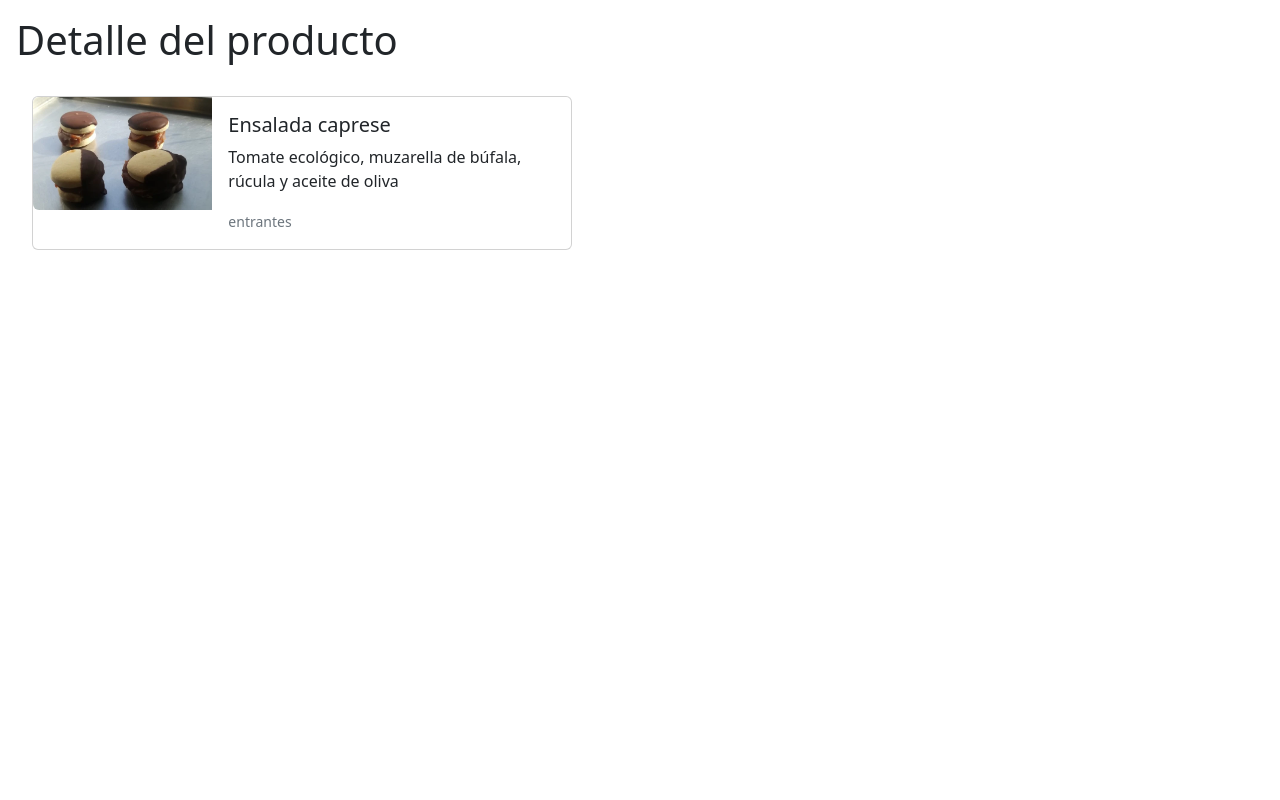
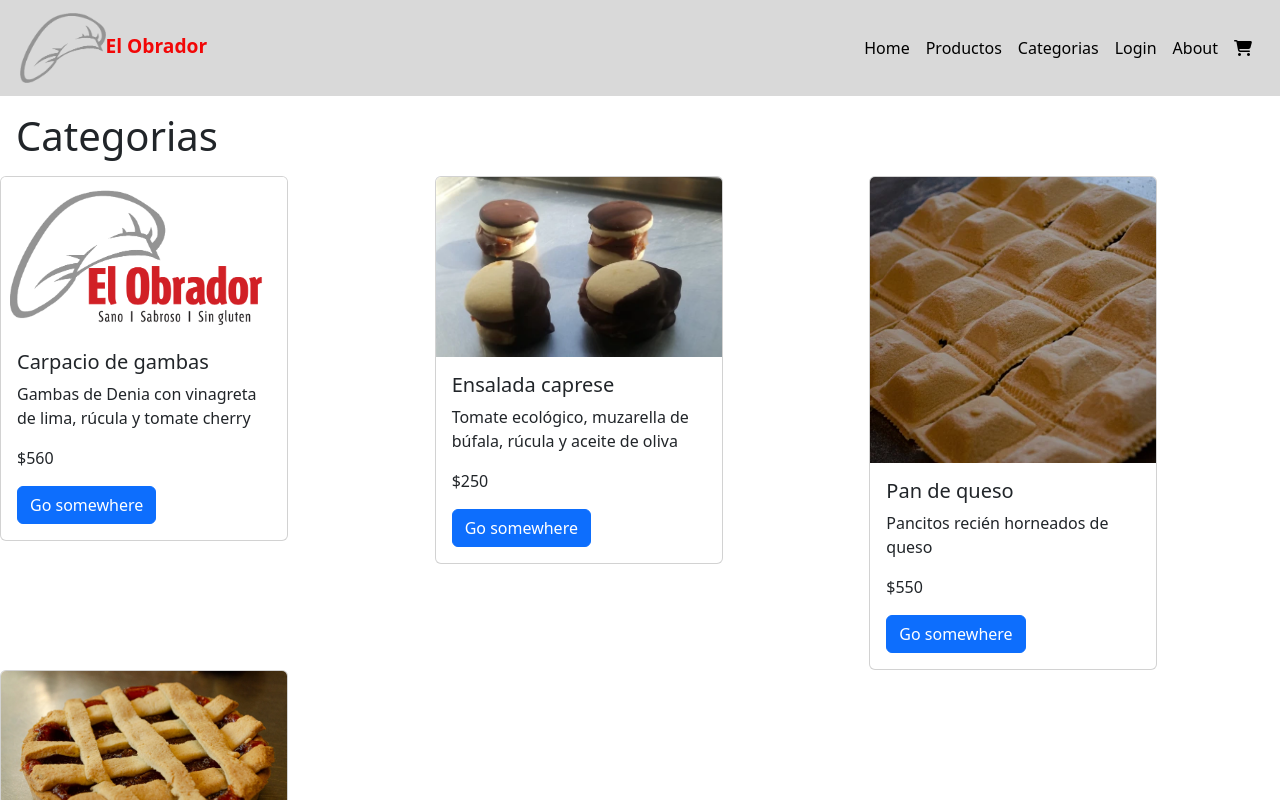
Before and after one commit to bercun/PreEntrega2BercunchelliReact, a React (Vite) app: page /login in a window 1280 px wide. Shown: the top 800 px of the page. Built offline with nearby package versions, Linux system fonts and the light colour scheme.

Commit message:
agregue la logica para buscar por id y por categoria

```diff
--- a/src/Data/asyncMocks.js
+++ b/src/Data/asyncMocks.js
@@ -110,7 +110,7 @@ export const productosEnLoad = () => {
      });
  }
 
- export const productosByCategoria = ({categoria}) => {
+ export const productosByCategoria = (categoria) => {
     const productosCategoria = productos.filter(producto => producto.categoria === categoria);
     return new Promise((resolve, reject) => {
         setTimeout(() => {
--- a/src/components/body/Header/NavBar/NavBar.jsx
+++ b/src/components/body/Header/NavBar/NavBar.jsx
@@ -21,6 +21,9 @@ function NavBar() {
                         <li className="nav-item">
                             <Link className="nav-link" to="productos">Productos</Link>
                         </li>
+                        <li className="nav-item">
+                            <Link className="nav-link" to="productos">Categorias</Link>
+                        </li>
 
                         <li className="nav-item">
                             <Link className="nav-link" to="/login">Login</Link>
--- a/src/components/body/Main/Item/Item.jsx
+++ b/src/components/body/Main/Item/Item.jsx
@@ -16,7 +16,7 @@ function Item({ productos, }) {
                                     <p className="card-text">{producto.precio}</p>
                                     <button className="btn btn-primary" style={{margin: '0.5rem'}}>Comprar</button>
                                     <button className="btn btn-primary">detalle</button>
-                                    <button className="btn btn-primary" style={{margin: '0.5rem'}}>categoria</button>
+                                    {/* <button className="btn btn-primary" style={{margin: '0.5rem'}}>categoria</button> */}
                                 </div>
                             </div>
                         </div>
--- /dev/null
+++ b/src/components/body/Main/Item/ItemCategoria.jsx
@@ -0,0 +1,55 @@
+import { useState, useEffect } from "react";
+import { productosByCategoria } from "../../../../Data/asyncMocks";
+
+
+
+const ItemCategoria = ({categoria}) => {
+
+ const [byCategoria, setByCategoria]= useState([]);
+
+      useEffect(() => {
+      productosByCategoria(categoria).then((data) => {
+        setByCategoria(data);
+      });
+    }
+    , []);
+
+
+
+
+
+
+
+
+  return (
+   <>
+
+    <h1 style={{margin:"1rem"}}>Categorias</h1>
+    <div className="container"></div>
+      <div className="row">
+        <div className="col-12">
+          <div className="row">
+            {byCategoria.map((item) => (
+              <div className="col-4" key={item.id}>
+                <div className="card" style={{width: "18rem"}}>
+                  <img src={item.img} className="card-img-top" alt={item.nombre} />
+                  <div className="card-body">
+                    <h5 className="card-title">{item.nombre}</h5>
+                    <p className="card-text">{item.descripcion}</p>
+                    <p className="card-text">${item.precio}</p>
+                    <a href="#" className="btn btn-primary">Go somewhere</a>
+                  </div>
+                </div>
+              </div>
+            ))}
+          </div>
+        </div>
+      </div>
+
+
+
+  </>
+  )
+}
+
+export default ItemCategoria
--- a/src/components/body/Main/Item/ItemDetail.jsx
+++ b/src/components/body/Main/Item/ItemDetail.jsx
@@ -1,7 +1,7 @@
 import { useEffect, useState } from "react";
 import { productosById } from "../../../../Data/asyncMocks";
 
-import React from 'react'
+
 
 const ItemDetail = ({id}) => {
   const [item, setItem] = useState({});
--- a/src/components/body/Main/Item/ItmeCategoria.jsx
+++ /dev/null
@@ -1,11 +0,0 @@
-
-
-function ItemCategoria({byCategoria}) {
-  return (
-    <div>
-
-    </div>
-  )
-}
-
-export default ItemCategoria
--- a/src/components/body/Main/ItemListContainer/ItemListContainer.jsx
+++ b/src/components/body/Main/ItemListContainer/ItemListContainer.jsx
@@ -1,8 +1,8 @@
 import { useEffect, useState } from "react"
 import Item from "../Item/Item"
 import {productosEnLoad, productosById, productosByCategoria} from "../../../../Data/asyncMocks"
-import ItemDetail from "../Item/ItemDetail";
-import ItemCategoria from "../Item/ItmeCategoria";
+// import ItemDetail from "../Item/ItemDetail";
+import ItemCategoria from "../Item/ItemCategoria";
 
 
 
@@ -41,7 +41,7 @@ function ItemListContainer() {
     <>
 
     <Item productos={productos} />
-    <ItemDetail id={2} />
+
     <ItemCategoria byCategoria={byCategoria} />
 
     </>
--- a/src/components/body/body.jsx
+++ b/src/components/body/body.jsx
@@ -8,31 +8,37 @@ import Login from "../pages/Login";
 import { BrowserRouter, Route, Routes } from "react-router-dom";
 import Home from "../pages/Home";
 import ItemDetail from "./Main/Item/ItemDetail";
+import ItemCategoria from "./Main/Item/ItemCategoria";
 
 
 function Body() {
     return (
         <>
-        {/* <BrowserRouter>
+        <BrowserRouter>
 
             <NavBar />
 
-            <Routes>
+            {/* <Routes>
                 <Route path="/" element={<Home/>} />
                 <Route path="/about" element={<About />} />
                 <Route path="/productos" element={<ItemContainer />} />
                 <Route path="/login" element={<Login/>} />
-                <Route path="/detalle:id" element={<Item  />} />
-            </Routes>
+            </Routes> */}
+
+        <ItemCategoria categoria="entrantes" />
+
 
 
             <Footer />
 
-        </BrowserRouter> */}
-        <ItemDetail id={2}/>
+        </BrowserRouter>
+        {/* <ItemDetail id={2}/> */}
         </>
 
     );
 }
 
 export default Body;
+
+
+ {/* <Route path="/detalle:id" element=<ItemDetail id={2} /> /> */}
```
